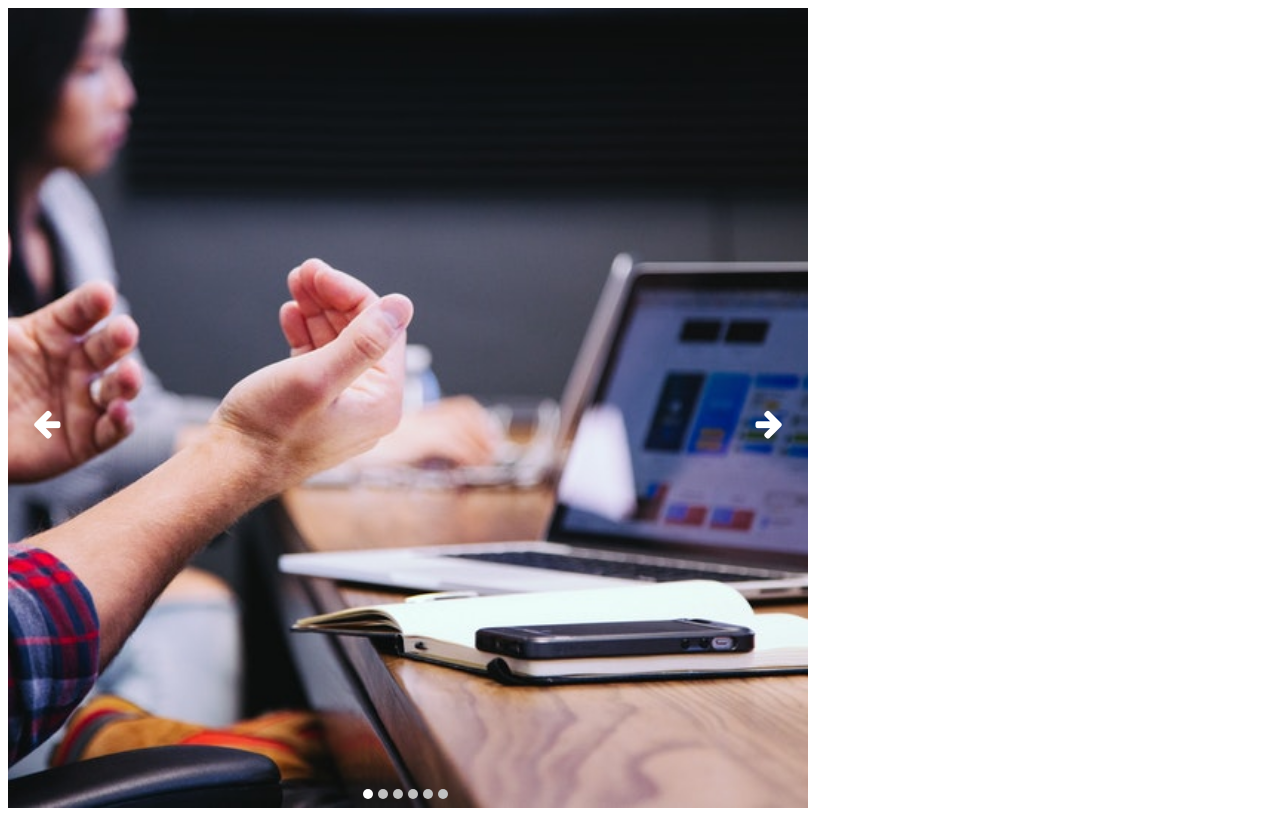
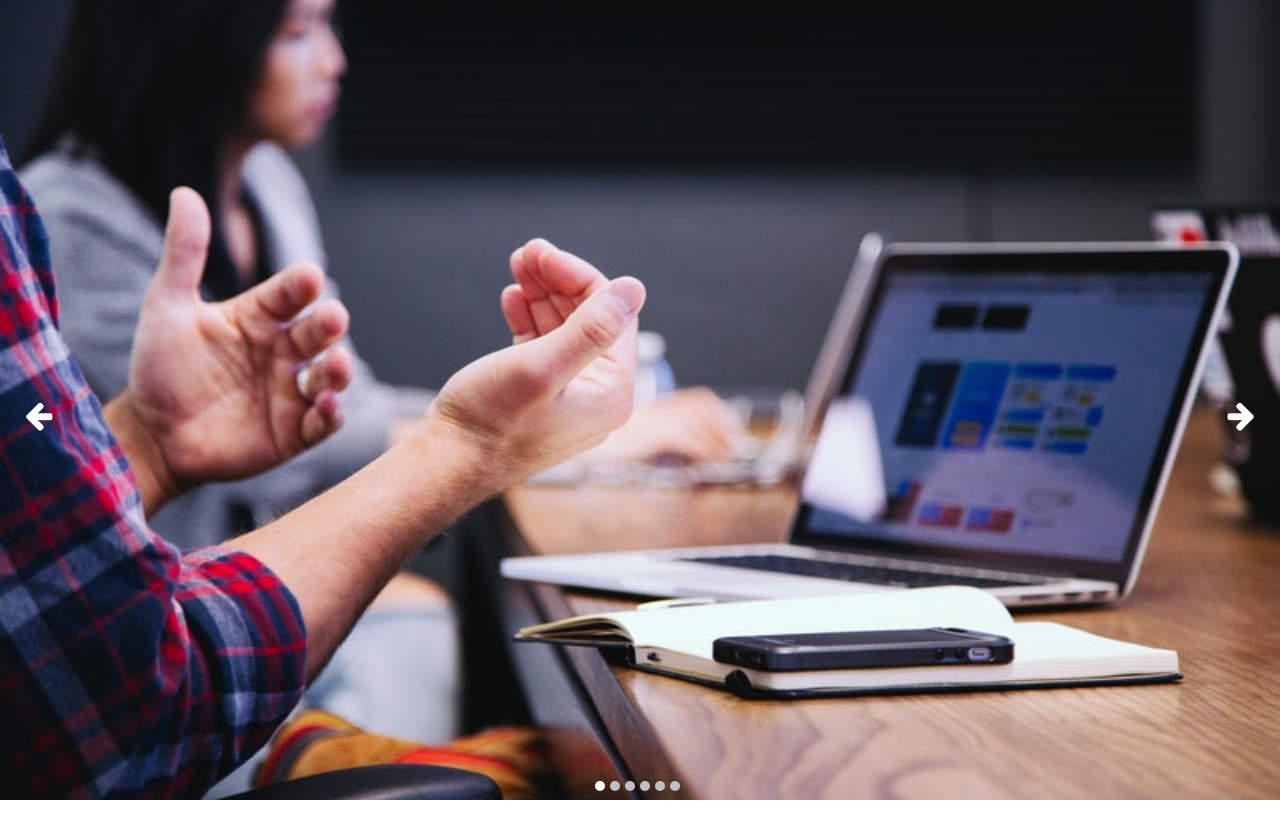
Before and after one commit to Notabela/carousel, a React app: page / in a window 1280 px wide. Built offline with nearby package versions, Linux system fonts and the light colour scheme.

Commit message:
completes assignment

```diff
--- a/src/Slider.js
+++ b/src/Slider.js
@@ -22,11 +22,9 @@ class Slider extends Component
             currentIndex: 0,
             translateValue: 0,
             autoPlay: false,
+            windowHeight: undefined,
             interval: null
         }
-        // this.goToNextSlide = this.goToNextSlide.bind(this)
-        // this.goToPrevSlide = this.goToPrevSlide.bind(this)
-        // this.eachSlide = this.eachSlide.bind(this)
     }
 
     goToPrevSlide = () =>
--- a/src/index.css
+++ b/src/index.css
@@ -1,7 +1,17 @@
+html, body, #root {
+  height: 100%;
+  width: 100%;
+  margin: 0;
+  padding: 0;
+}
+
 .slider {
-  width: 800px;
-  height: 800px;
-  position: relative;
+  /* width: 800px;
+  height: 800px; */
+  width: 100%;
+  margin: 0 auto;
+  height: 100%;
+  position:relative;
   overflow: hidden;
   white-space: nowrap
 }
```
Also changed, not shown: public/index.html (+1 -0 lines).
